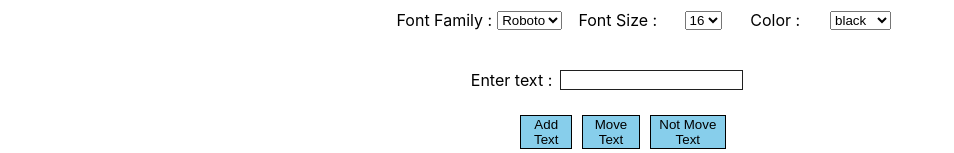
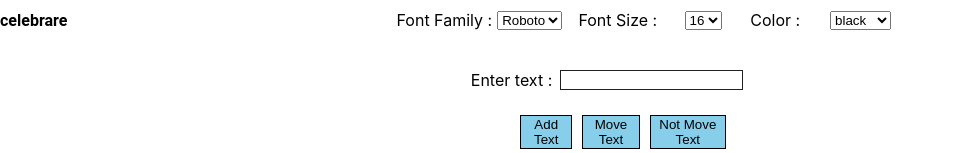
Before and after one commit to venkateshsure/celebrareAssignment-reactjs, a React (Create React App) app: page / in a window 1280 px wide. Shown: the top 153 px of the page, without its empty margins (0-954 px from the left). Built offline with nearby package versions, Linux system fonts and the light colour scheme.

Commit message:
assignment is done

```diff
--- a/src/components/Home/index.js
+++ b/src/components/Home/index.js
@@ -36,7 +36,7 @@ class Home extends Component {
   state = {
     arrayOfObjects: arrayOfObjects,
     text: "",
-    addedText: "",
+    addedText: "celebrare",
     cursorX: 0,
     cursorY: 0,
     history: [],
```
